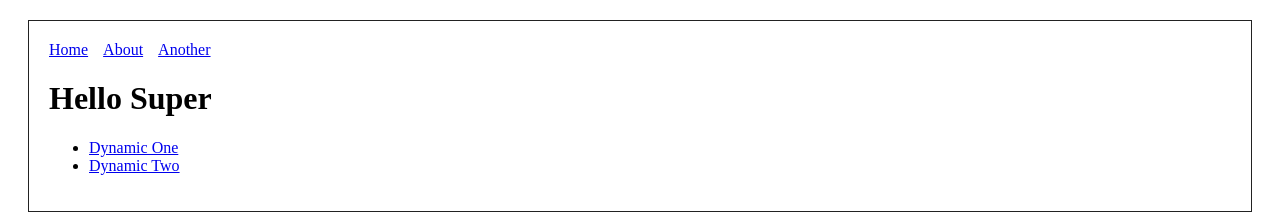
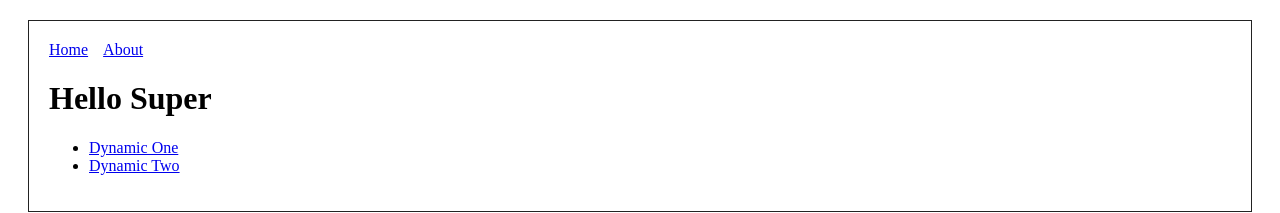
Before and after one commit to joe83/super-next-js, a Next.js app: page / in a window 1280 px wide. Shown: the top 213 px of the page. Built offline with nearby package versions, Linux system fonts and the light colour scheme.

Commit message:
remove another page from Header

```diff
--- a/components/Header.js
+++ b/components/Header.js
@@ -12,9 +12,6 @@ const Header = () => (
         <Link href="/about">
           <a style={linkStyle}>About</a>
         </Link>
-        <Link href="/another">
-          <a style={linkStyle}>Another</a>
-        </Link>
     </div>
 )
 
```
